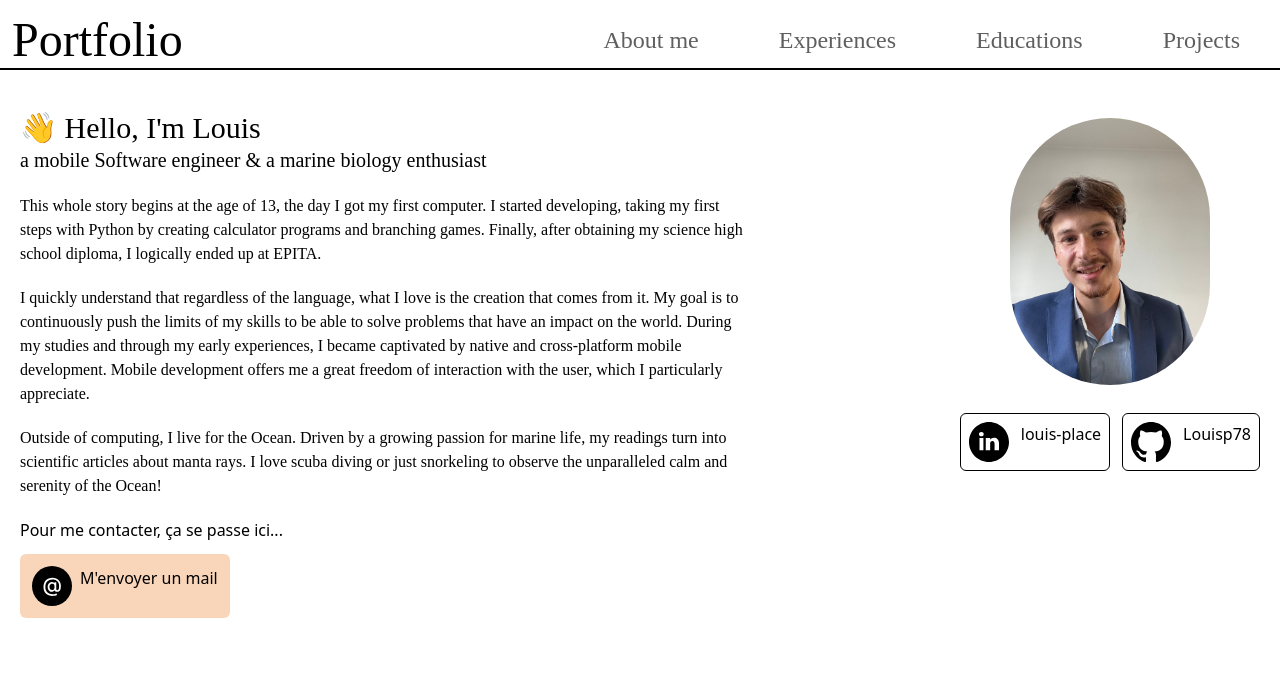
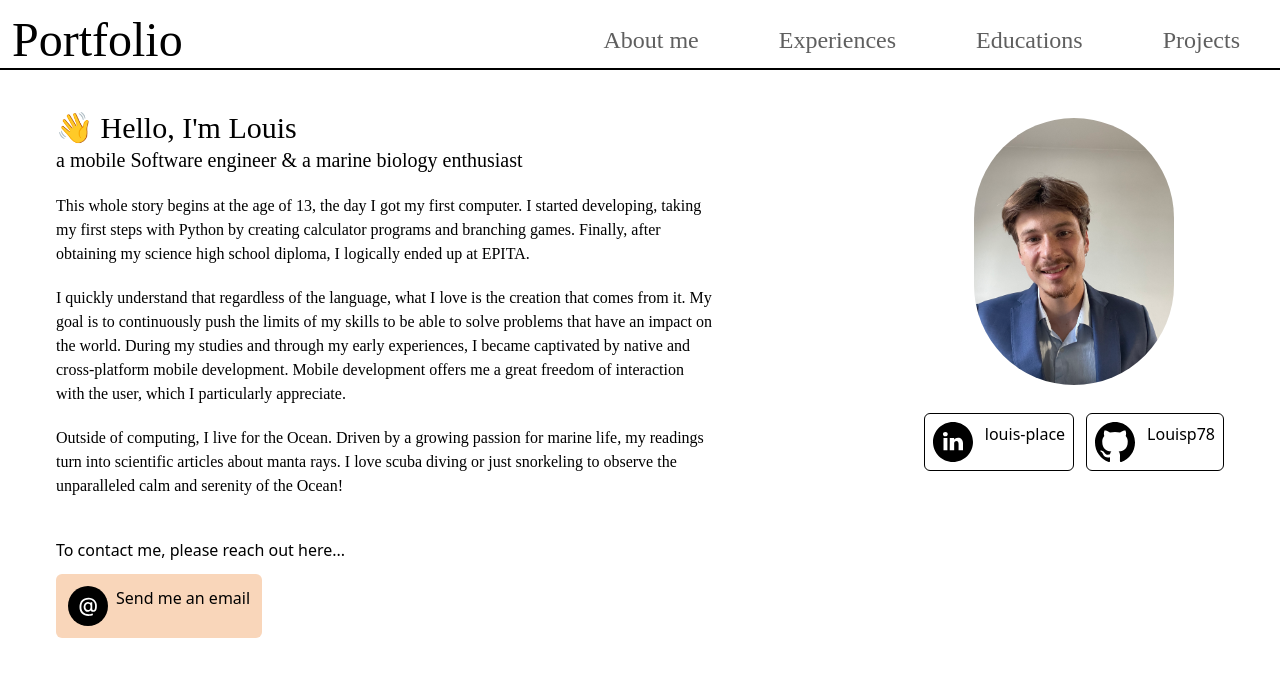
Before and after one commit to Louisp78/portfolioV2, a Nuxt app: page / in a window 1280 px wide. Shown: the top 676 px of the page. Built offline with nearby package versions, Linux system fonts and the light colour scheme.

Commit message:
feat: end of light about me section

```diff
--- a/app.vue
+++ b/app.vue
@@ -35,6 +35,6 @@ h2 {
   @apply text-xl;
 }
 section {
-  @apply px-5;
+  @apply px-5 lg:px-14;
 }
 </style>
--- a/pages/index.vue
+++ b/pages/index.vue
@@ -6,7 +6,7 @@ definePageMeta({
 
 <template>
   <div class="flex flex-col lg:flex-row-reverse lg:justify-between pb-20">
-    <section class="flex flex-col items-center mt-12">
+    <section class="flex flex-col items-center mt-12 min-w-fit">
       <NuxtImg
         src="/img/me.jpeg"
         class="rounded-full mb-7"
@@ -52,24 +52,29 @@ definePageMeta({
         <h2>👋 Hello, I'm Louis</h2>
         <h3>a mobile Software engineer & a marine biology enthusiast</h3>
       </header>
-      <article class="flex flex-col gap-5 mb-5 w-fit">
+      <article class="flex flex-col gap-5 mb-5 lg:mb-10 w-fit">
         <p>This whole story begins at the age of 13, the day I got my first computer. I started developing, taking my first steps with Python by creating calculator programs and branching games. Finally, after obtaining my science high school diploma, I logically ended up at EPITA.</p>
         <p>I quickly understand that regardless of the language, what I love is the creation that comes from it. My goal is to continuously push the limits of my skills to be able to solve problems that have an impact on the world. During my studies and through my early experiences, I became captivated by native and cross-platform mobile development. Mobile development offers me a great freedom of interaction with the user, which I particularly appreciate.</p>
         <p>Outside of computing, I live for the Ocean. Driven by a growing passion for marine life, my readings turn into scientific articles about manta rays. I love scuba diving or just snorkeling to observe the unparalleled calm and serenity of the Ocean!</p>
       </article>
       <div class="flex flex-col items-center gap-3 text-center lg:text-left lg:items-start">
         <p class="font-inconsolata font-medium">
-          Pour me contacter, ça se passe ici...
+          To contact me, please reach out here...
         </p>
-        <NuxtLink class="flex gap-2 p-3 font-inconsolata font-medium bg-sand rounded-md w-fit">
+        <!-- TODO : Add a tooltip for the btn with my email adress -->
+        <NuxtLink
+          to="mailto:louis.place@epita.fr"
+          class="flex gap-2 p-3 font-inconsolata font-medium bg-sand rounded-md w-fit"
+        >
           <NuxtImg src="/img/email-logo.svg" />
           <span>
-            M'envoyer un mail
+            Send me an email
           </span>
         </NuxtLink>
       </div>
     </section>
   </div>
+  <!-- TODO : Afficher un bouton "me contacter" lorsque l'utilisateur arrive à la dernière section de lecture -->
 </template>
 
 <style scoped lang="postcss">
```
